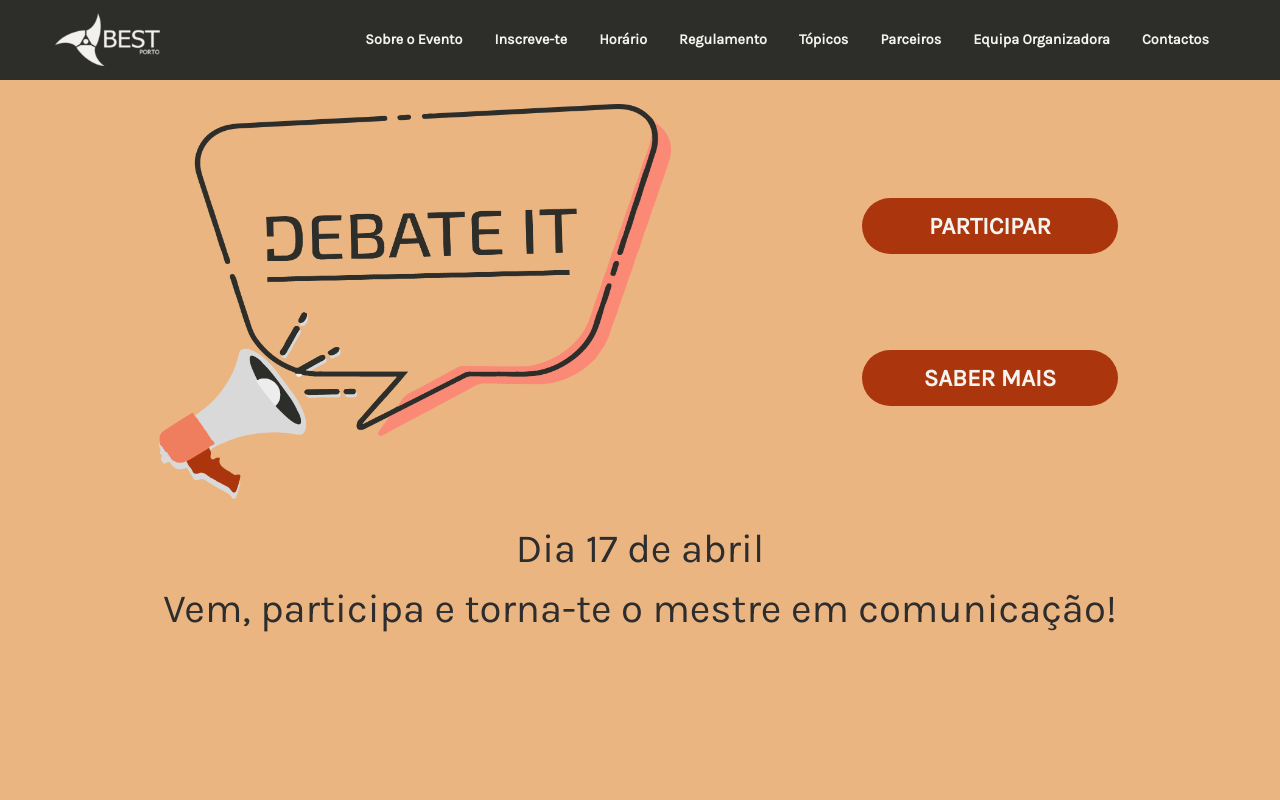
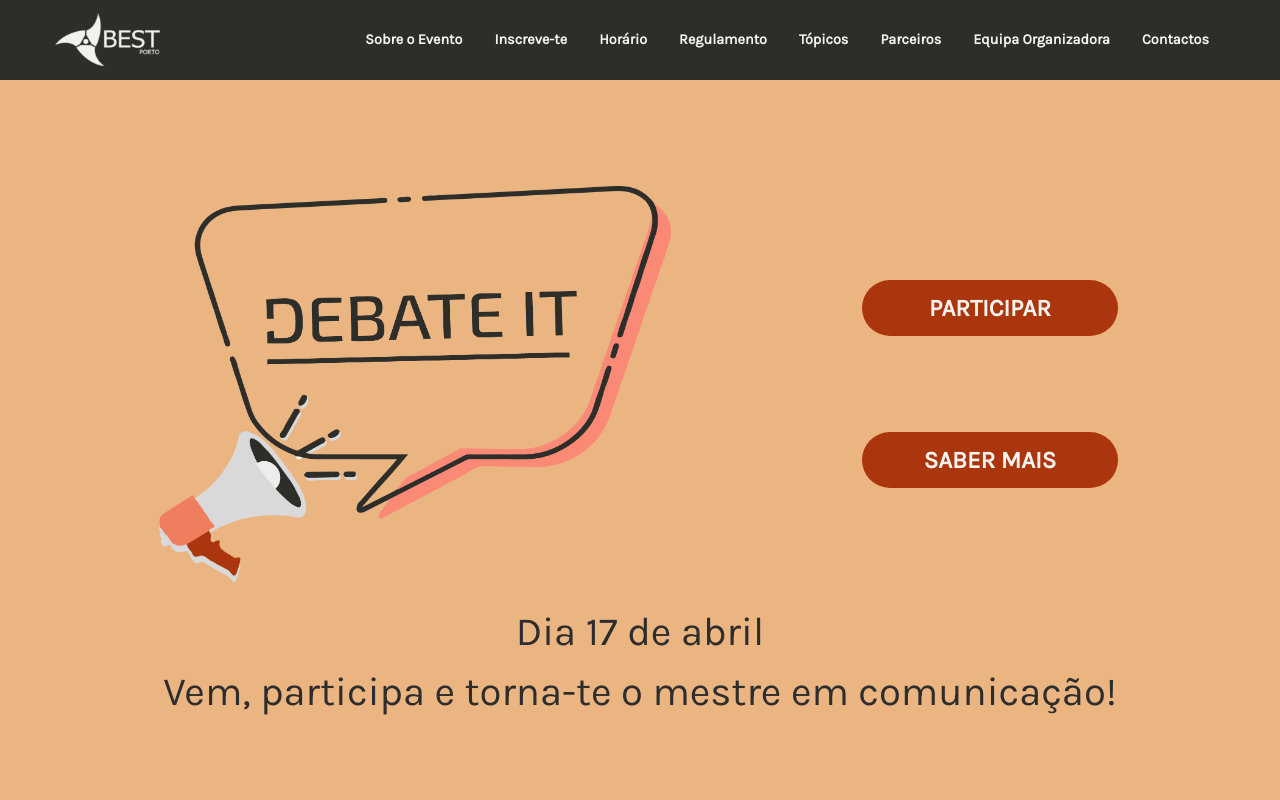
Before and after one commit to BEST-Porto/site-debateIt, a plain HTML site: page index.html in a window 1280 px wide. Shown: the top 800 px of the page. Drawn offline with Linux system fonts and the light colour scheme.

Commit message:
fixed thingy

```diff
--- a/index.html
+++ b/index.html
@@ -85,10 +85,10 @@
 
 
     <!--Debate It Header-->
-    <header class=" text-center text-white  d-flex main" id="header" style="background-color:  #ebb582; height: 100%;">
-        <div class="container mt-3  pt-5 torrado align-items-center align-self-centergit" >
+    <header class=" text-center text-white fill d-flex main" id="header" style="background-color:  #ebb582; ">
+        <div class="container mt-3  pt-5 torrado align-items-center align-self-center" >
 
-            <div class="row justify-content-center">
+            <div class="row justify-content-center d-flex align-middle">
 
                 <div class="col-md-7 col-xs-12 d-flex ">
                     <!--Debate It Logo-->
@@ -118,7 +118,7 @@
                     </div>
                  </div>
             </div>
-            <div class="row align-self-top" >
+            <div class="row " >
                 <div class="col-lg-12 col-md-12 margin-auto">
                     <p id="countdown" style="text-align: center;font-size: 40px; font-family:'Karla';background-color: #ebb582;
                     color: #2d2d2d;"> Dia 17 de abril<br>Vem, participa e torna-te o mestre em comunicação!</p>
```
